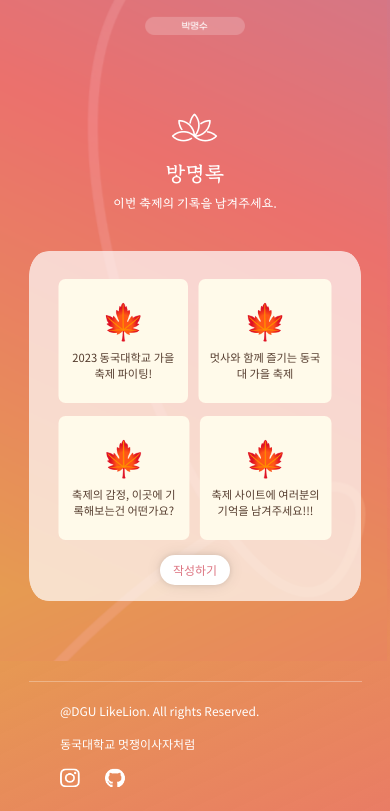
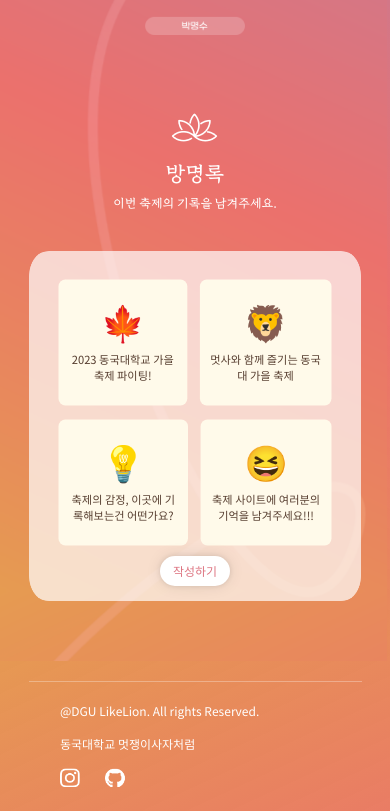
Before and after one commit to ZZZINU/2023_fall_festival_front, a React (Vite) app: page / in a window 390 px wide. Shown: the part 1899-2710 px from the top of the page. Built offline with nearby package versions, Linux system fonts and the light colour scheme; no server answers.

Commit message:
:lipstick: Style: 메인페이지 방명록 컴포넌트 props로 반응형

```diff
--- a/src/components/Main/MainGuestBookCard.jsx
+++ b/src/components/Main/MainGuestBookCard.jsx
@@ -26,18 +26,11 @@ const CardWrapper2 = styled.div`
   top: -50px;
 `;
 
-const CardContent = styled.div`
-  /* color: #8c847f;
-  font-size: 8px; */
-  /* padding-right: 5px; */
-  /* margin: 9px; */
-`;
-
 const CardBtnContainer = styled.div`
   width: 100%;
   display: flex;
   justify-content: center;
-  margin-top: -70px;
+  margin-top: -75px;
 `;
 
 const CardButton = styled.div`
@@ -59,35 +52,39 @@ const GuestbookCard = () => {
   return (
     <CardWhole>
       <CardWrapper1>
-        <div style={{ marginRight: "15px" }}>
+        <div style={{ marginRight: "18px" }}>
           <GuestBookCard
             icon="🍁"
             content="2023 동국대학교 가을 축제 파이팅!"
             marginBottom="10px"
+            Height="180px"
           />
         </div>
 
         <div>
           <GuestBookCard
-            icon="🍁"
+            icon="🦁"
             content="멋사와 함께 즐기는 동국대 가을 축제"
             marginBottom="10px"
+            Height="180px"
           />
         </div>
       </CardWrapper1>
       <CardWrapper2>
-        <div style={{ marginRight: "15px" }}>
+        <div style={{ marginRight: "18px" }}>
           <GuestBookCard
-            icon="🍁"
+            icon="💡"
             content="축제의 감정, 이곳에 기록해보는건 어떤가요?"
             marginBottom="10px"
+            Height="180px"
           />
         </div>
         <div>
           <GuestBookCard
-            icon="🍁"
+            icon="😆"
             content="축제 사이트에 여러분의 기억을 남겨주세요!!!"
             marginBottom="10px"
+            Height="180px"
           />
         </div>
       </CardWrapper2>
--- a/src/components/common/guestBook/GuestBookCard.jsx
+++ b/src/components/common/guestBook/GuestBookCard.jsx
@@ -2,10 +2,10 @@ import React from "react";
 import * as S from "./style";
 
 function GuestBookCard(props) {
-  const { icon, content, marginBottom } = props;
+  const { icon, content, marginBottom, Height } = props;
 
   return (
-    <S.GuestBookBox marginBottom={marginBottom}>
+    <S.GuestBookBox marginBottom={marginBottom} Height={Height}>
       <S.GeustBookIcon>{icon}</S.GeustBookIcon>
       <S.GeustBookText>{content}</S.GeustBookText>
     </S.GuestBookBox>
--- a/src/components/common/guestBook/style.jsx
+++ b/src/components/common/guestBook/style.jsx
@@ -3,7 +3,7 @@ import styled from "styled-components";
 export const GuestBookBox = styled.div`
   width: 100%;
   padding: 15px 15px 30px 15px;
-
+  height: ${props => props.Height};
   border-radius: 10px;
   background-color: #fffaea;
   color: ${props => props.theme.colors.fontBrown};
```
